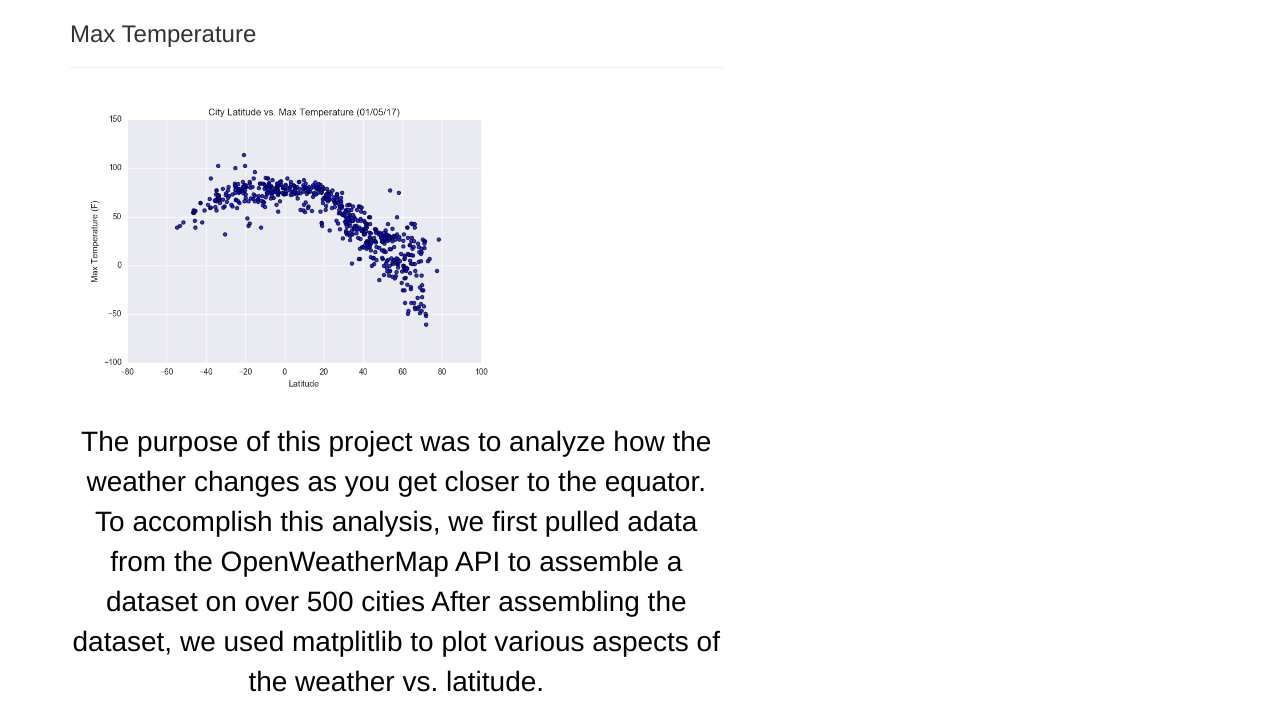
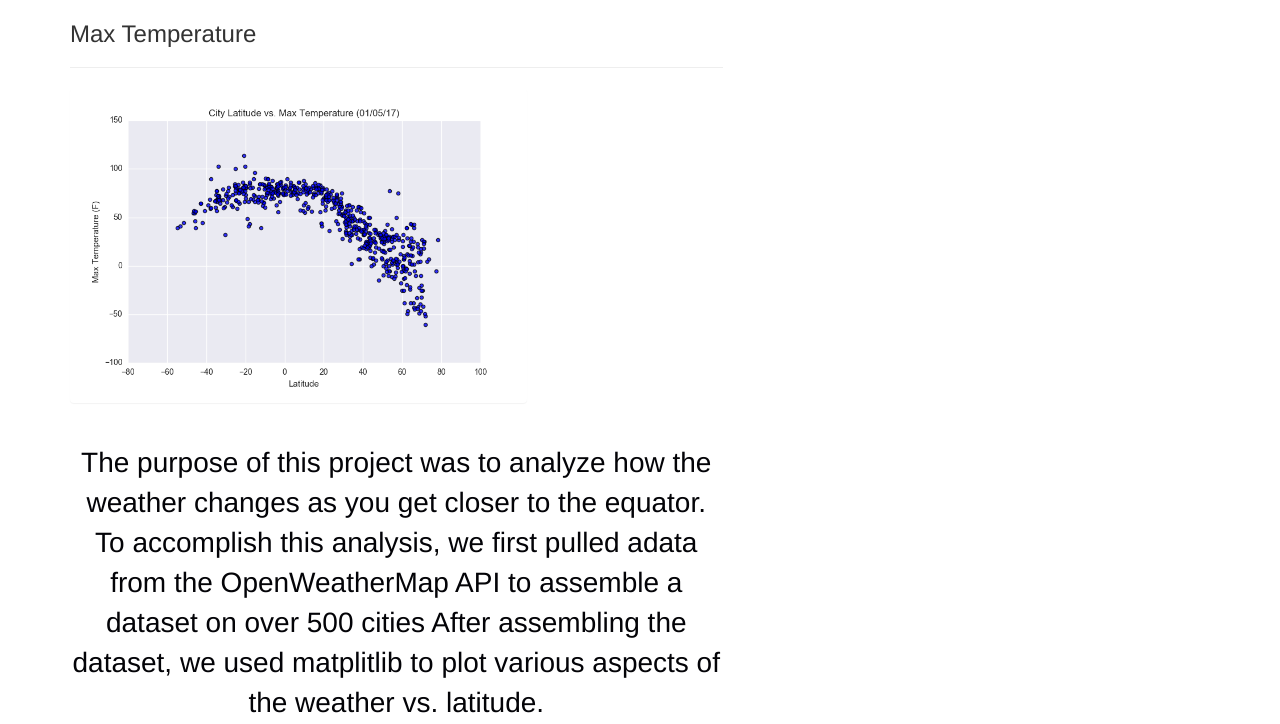
Before and after one commit to leslybohuchot/HTML, a plain HTML site: page max_temperature.html in a window 1280 px wide. Shown: the part 76-800 px from the top of the page. Drawn offline with nearby package versions, Linux system fonts and the light colour scheme.

Commit message:
Update max_temperature.html

```diff
--- a/max_temperature.html
+++ b/max_temperature.html
@@ -53,7 +53,7 @@
                         <div class="box">
                             <h3 class = "Title">Max Temperature</h3>
                             <hr>
-                            <img src="resources/assets/images/Fig1.png" alt="Max Temp">
+                            <img class = "panel" src="resources/assets/images/Fig1.png" alt="Max Temp">
                             <p> The purpose of this project was to analyze how the weather changes as you get closer to the equator.
 
                                     To accomplish this analysis, we first pulled adata from the OpenWeatherMap API to assemble a dataset on over 500 cities
```
